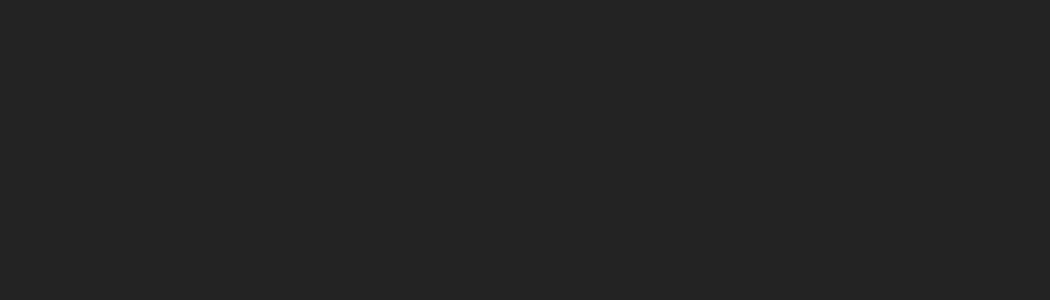
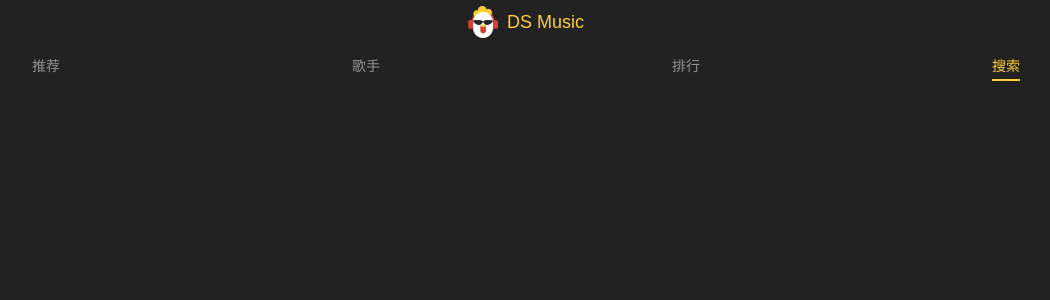
Before and after one commit to dingsheng1214/vue3-music-app, a Vue app: page /#/search in a window 1280 px wide. Shown: the top 300 px of the page, without its empty margins (114-1164 px from the left). Built offline with nearby package versions, Linux system fonts and the light colour scheme.

Commit message:
feat: Tab开发

```diff
--- a/src/App.tsx
+++ b/src/App.tsx
@@ -1,10 +1,17 @@
 import { defineComponent } from 'vue'
+import Header from '@/components/header/Header'
+import Tab from '@/components/tab/Tab'
 
 const App = defineComponent({
   setup() {
-    return () => {
-      return <router-view />
-    }
+    return () => (
+      <>
+        <Header />
+        <Tab />
+        <router-view />
+      </>
+    )
   },
 })
+
 export default App
--- /dev/null
+++ b/src/components/tab/Tab.module.scss
@@ -0,0 +1,21 @@
+.tab {
+  display: flex;
+  height: 44px;
+  justify-content: center;
+  align-items: center;
+  font-size: $font-size-medium;
+  .tab-item {
+    flex: 1;
+    text-align: center;
+  }
+  .tab-link {
+    color: $color-text-l;
+    padding-bottom: 5px;
+  }
+  .tab-item-active {
+    & .tab-link {
+      color: $color-theme;
+      border-bottom: 2px solid $color-theme;
+    }
+  }
+}
--- /dev/null
+++ b/src/components/tab/Tab.tsx
@@ -0,0 +1,36 @@
+import { defineComponent } from 'vue'
+import { RouterLink, useRoute } from 'vue-router'
+import style from './Tab.module.scss'
+
+const Tab = defineComponent({
+  name: 'Tab',
+  setup() {
+    const tabs = [
+      { name: '推荐', path: '/recommend' },
+      { name: '歌手', path: '/singer' },
+      { name: '排行', path: '/rank' },
+      { name: '搜索', path: '/search' },
+    ]
+    const route = useRoute()
+
+    return () => (
+      <div class={style.tab}>
+        {tabs.map((tab) => {
+          return (
+            <RouterLink
+              class={[
+                style['tab-item'],
+                route.path === tab.path ? style['tab-item-active'] : '',
+              ].join(' ')}
+              to={tab.path}
+            >
+              <span class={style['tab-link']}>{tab.name}</span>
+            </RouterLink>
+          )
+        })}
+      </div>
+    )
+  },
+})
+
+export default Tab
--- a/src/router/index.ts
+++ b/src/router/index.ts
@@ -1,22 +1,33 @@
 import { createRouter, createWebHashHistory, RouteRecordRaw } from 'vue-router'
 
+const Recommend = () => import('@/views/tabs/recommend')
+const Singer = () => import('@/views/tabs/Singer')
+const Rank = () => import('@/views/tabs/Rank')
+const Search = () => import('@/views/tabs/Search')
 const routes: RouteRecordRaw[] = [
   {
     path: '/',
-    redirect: '/login',
+    redirect: '/recommend',
   },
   {
-    path: '/home',
-    name: 'home',
-    meta: {
-      type: 'home',
-    },
-    component: () => import('@/views/Home'),
+    path: '/recommend',
+    name: 'recommend',
+    component: Recommend,
   },
   {
-    path: '/:pathMatch(.*)*', // 注意此处 404页面匹配规则和以前不相同，得采用这种配置方式才行
-    name: '404',
-    component: () => import('@/views/Page404'),
+    path: '/singer',
+    name: 'singer',
+    component: Singer,
+  },
+  {
+    path: '/rank',
+    name: 'rank',
+    component: Rank,
+  },
+  {
+    path: '/search',
+    name: 'search',
+    component: Search,
   },
 ]
 
--- a/src/views/Home.tsx
+++ /dev/null
@@ -1,14 +0,0 @@
-import { defineComponent } from 'vue'
-import Header from '@/components/header/Header'
-
-const Home = defineComponent({
-  setup() {
-    return () => (
-      <>
-        <Header />
-      </>
-    )
-  },
-})
-
-export default Home
--- a/src/views/Page404.tsx
+++ /dev/null
@@ -1,9 +0,0 @@
-import { defineComponent } from 'vue'
-
-const Page404 = defineComponent({
-  setup() {
-    return () => <div>404</div>
-  },
-})
-
-export default Page404
--- /dev/null
+++ b/src/views/tabs/Rank.tsx
@@ -0,0 +1,10 @@
+import { defineComponent } from 'vue'
+
+const Rank = defineComponent({
+  name: 'Rank',
+  setup() {
+    return () => <div>排行榜</div>
+  },
+})
+
+export default Rank
--- /dev/null
+++ b/src/views/tabs/Recommend.tsx
@@ -0,0 +1,10 @@
+import { defineComponent } from 'vue'
+
+const Recommend = defineComponent({
+  name: 'Recommend',
+  setup() {
+    return () => <div>推荐</div>
+  },
+})
+
+export default Recommend
--- /dev/null
+++ b/src/views/tabs/Search.tsx
@@ -0,0 +1,10 @@
+import { defineComponent } from 'vue'
+
+const Search = defineComponent({
+  name: 'Search',
+  setup() {
+    return () => <div>搜索</div>
+  },
+})
+
+export default Search
--- /dev/null
+++ b/src/views/tabs/Singer.tsx
@@ -0,0 +1,10 @@
+import { defineComponent } from 'vue'
+
+const Singer = defineComponent({
+  name: 'Singer',
+  setup() {
+    return () => <div>歌手</div>
+  },
+})
+
+export default Singer
```
